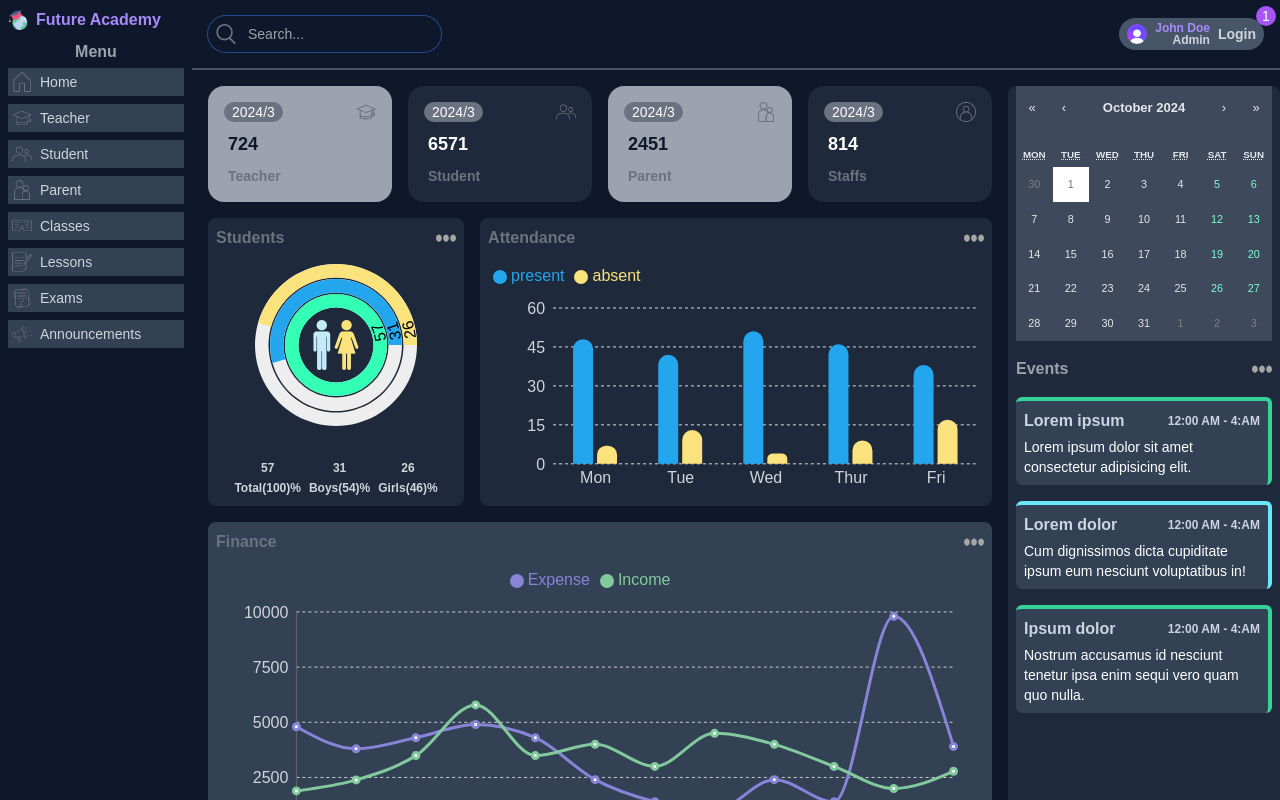
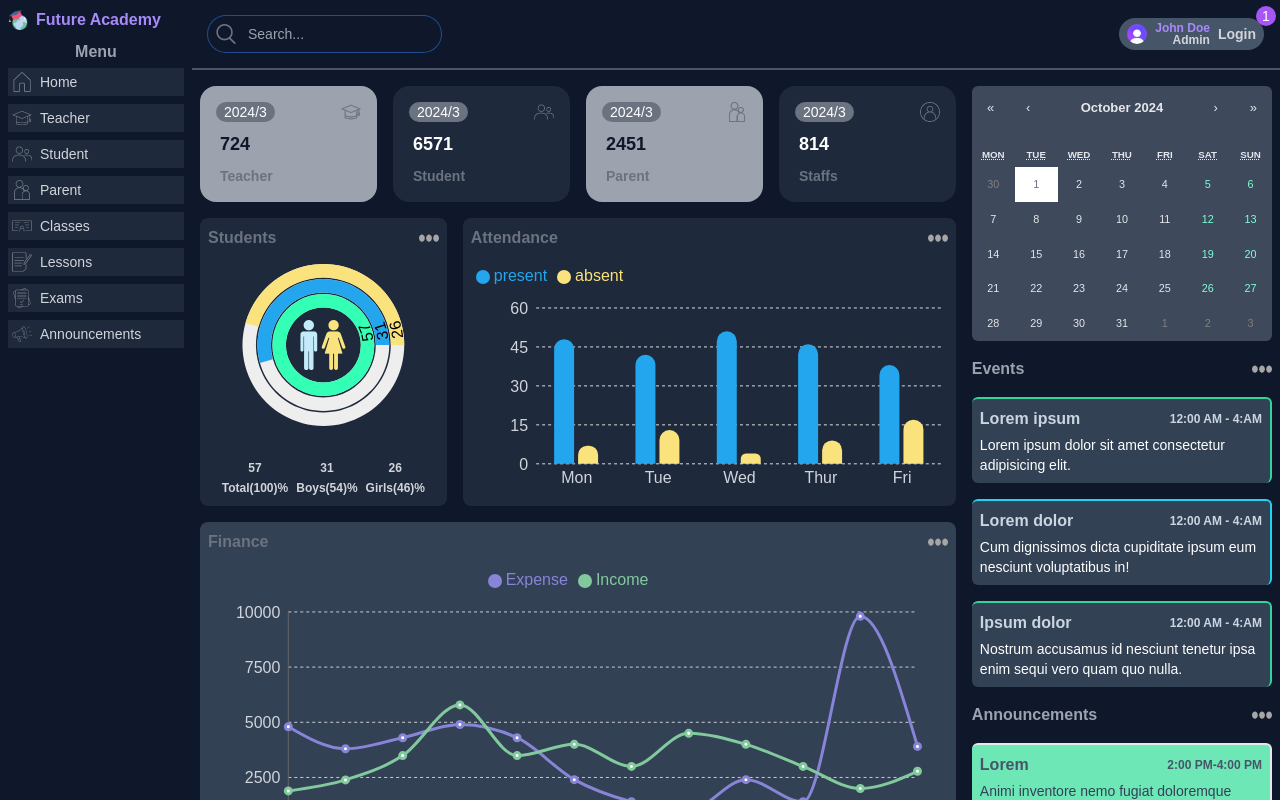
Before and after one commit to mubetesh/student-dashboard, a Next.js app: page /admin in a window 1280 px wide. Built offline with nearby package versions, Linux system fonts and the light colour scheme.

Commit message:
add announcements

```diff
--- a/src/app/(dashboard)/admin/page.tsx
+++ b/src/app/(dashboard)/admin/page.tsx
@@ -5,7 +5,7 @@
 
 const Admin = () => {
   return (
-    <div className="w-full flex flex-col  gap-4 p-4 ">
+    <div className="w-full flex flex-col  gap-4 px-2 py-4">
       <div className="w-full">
         <UserCardList />
       </div>
--- a/src/app/(dashboard)/layout.tsx
+++ b/src/app/(dashboard)/layout.tsx
@@ -5,6 +5,7 @@
 import Navbar from "../../components/Navbar";
 import Footer from "../../components/Footer";
 import EventCalendar from "../../components/EventCalendar";
+import Announcements from "../../components/Announcements";
 
 
 export default function DashboardLayout({
@@ -27,9 +28,10 @@
       <div className="w-[85%] overflow-scroll">
         <Navbar />
         <div className="flex  w-full">
-          <div className="w-full lg:w-[75%]  ">{children} </div>
-          <div className="hidden lg:block lg:w-[25%] bg-slate-800 rounded-lg my-4">
+          <div className="w-full lg:w-[72%]  ">{children} </div>
+          <div className="hidden lg:block lg:w-[28%] bg-slate-900 rounded-lg my-4 mx-2">
             <EventCalendar />
+            <Announcements />
           </div>
         </div>
         <Footer />
--- /dev/null
+++ b/src/components/Announcements.tsx
@@ -0,0 +1,50 @@
+
+import Image from "next/image";
+
+const announcements = [
+    {
+        id:1,
+        title: "Lorem",
+        description: "Animi inventore nemo fugiat doloremque",
+        time:"2:00 PM-4:00 PM",
+    },
+    {
+        id:2,
+        title: "Epsum",
+        description: "Neque ipsum culpa iure et!",
+        time:"6:00 PM-9:00 PM",
+    },
+    {
+        id:3,
+        title: "Dolor",
+        description: "veniam sequi fugiat totam delectus?",
+        time:"8:00 PM-11:00 PM",
+    },
+]
+
+const Announcements = () => {
+  return (
+    <div>
+        <div className="flex flex-col gap-4 my-4">
+      <div className="flex justify-between">
+        <h1 className="text-gray-400 font-bold">Announcements</h1>
+        <Image src="/moreDark.png" alt="" width={20} height={20} />
+      </div>
+        {announcements.map((announcement) => (
+          <div key={announcement.id} className=" p-2 border-r-2 odd:bg-cyan-300 even:bg-emerald-300 border-t-2 rounded-md ">
+            <div className="flex justify-between items-center">
+              <h2 className="font-semibold text-slate-600 text-md " >{announcement.title}</h2>
+              <p className="font-semibold text-slate-600 text-xs " >{announcement.time}</p>
+            </div>
+            <div>
+              <p className="mt-1 text-slate-700 text-sm " >{announcement.description}
+              </p>
+            </div>
+          </div>
+        ))}
+      </div>
+    </div>
+  )
+}
+
+export default Announcements
--- a/src/components/EventCalendar.tsx
+++ b/src/components/EventCalendar.tsx
@@ -2,7 +2,7 @@
 import { useState } from "react";
 import Calendar from "react-calendar";
 import "react-calendar/dist/Calendar.css";
-import Image from "next/image"
+import Image from "next/image";
 
 type ValuePiece = Date | null;
 type Value = ValuePiece | [ValuePiece, ValuePiece];
@@ -18,34 +18,47 @@
     id: 2,
     title: "Lorem dolor",
     time: "12:00 AM - 4:AM",
-    description: "Cum dignissimos dicta cupiditate ipsum eum nesciunt voluptatibus in!",
+    description:
+      "Cum dignissimos dicta cupiditate ipsum eum nesciunt voluptatibus in!",
   },
   {
     id: 3,
     title: "Ipsum dolor",
     time: "12:00 AM - 4:AM",
-    description: "Nostrum accusamus id nesciunt tenetur ipsa enim sequi vero quam quo nulla.",
+    description:
+      "Nostrum accusamus id nesciunt tenetur ipsa enim sequi vero quam quo nulla.",
   },
 ];
 
 const EventCalendar = () => {
   const [value, onChange] = useState<Value>(new Date());
   return (
-    <div className="h-[240px] w-full px-2">
-      <Calendar onChange={onChange} value={value} className="text-gray-200 " />
+    <div className="w-full ">
+      <Calendar
+        onChange={onChange}
+        value={value}
+        className="text-gray-200 rounded-md "
+      />
       <div className="flex flex-col gap-4 my-4">
-      <div className="flex justify-between">
-        <h1 className="text-gray-400 font-bold">Events</h1>
-        <Image src="/moreDark.png" alt="" width={20} height={20} />
-      </div>
+        <div className="flex justify-between">
+          <h1 className="text-gray-400 font-bold">Events</h1>
+          <Image src="/moreDark.png" alt="" width={20} height={20} />
+        </div>
         {events.map((event) => (
-          <div key={event.id} className=" bg-slate-700  p-2 border-r-4 odd:border-cyan-300 even:border-emerald-400 border-t-4 rounded-md ">
+          <div
+            key={event.id}
+            className=" bg-slate-700  p-2 border-r-2 odd:border-cyan-400 even:border-emerald-400 border-t-2 rounded-md "
+          >
             <div className="flex justify-between items-center">
-              <h1 className="font-semibold text-slate-300 text-md " >{event.title}</h1>
-              <p className="font-semibold text-slate-300 text-xs " >{event.time}</p>
+              <h1 className="font-semibold text-slate-300 text-md ">
+                {event.title}
+              </h1>
+              <p className="font-semibold text-slate-300 text-xs ">
+                {event.time}
+              </p>
             </div>
             <div>
-              <p className="mt-1 text-white text-sm " >{event.description} </p>
+              <p className="mt-1 text-white text-sm ">{event.description}</p>
             </div>
           </div>
         ))}
@@ -54,4 +67,4 @@
   );
 };
 
-export default EventCalendar
+export default EventCalendar;
--- a/src/components/Menu.tsx
+++ b/src/components/Menu.tsx
@@ -57,7 +57,7 @@
             <div className="flex flex-col justify-center lg:justify-start items-center w-full" key={menu.title}>
                 <h1 className="w-full text-center text-gray-400 font-bold">{menu.title}</h1>
                 {menu.items.map(item=>(
-                    <Link href={item.href} key={item.label} className="flex w-8 lg:w-full bg-slate-700 my-1 p-1  items-center lg:justify-start gap-2 cursor-pointer">
+                    <Link href={item.href} key={item.label} className="flex w-8 lg:w-full bg-slate-800 my-1 p-1  items-center lg:justify-start gap-2 cursor-pointer">
                        <div><Image src={item.icon} alt="" width={20} height={20} /></div>
                        <span className="hidden text-gray-300 lg:block text-sm">{item.label}</span>
                     </Link>
```
